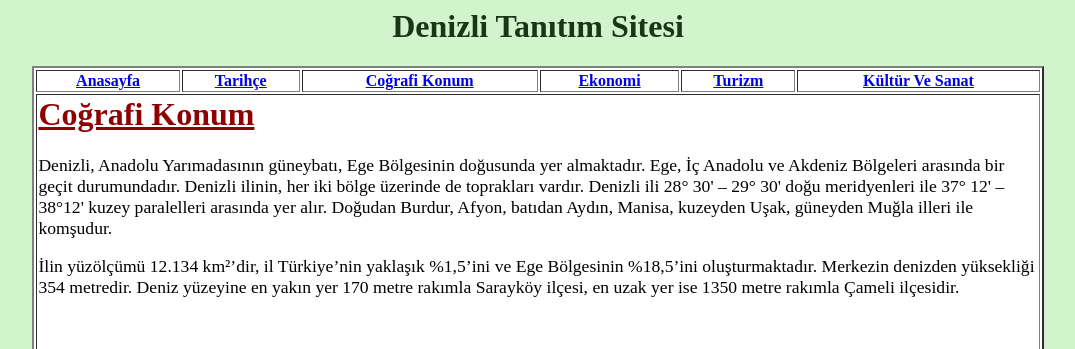
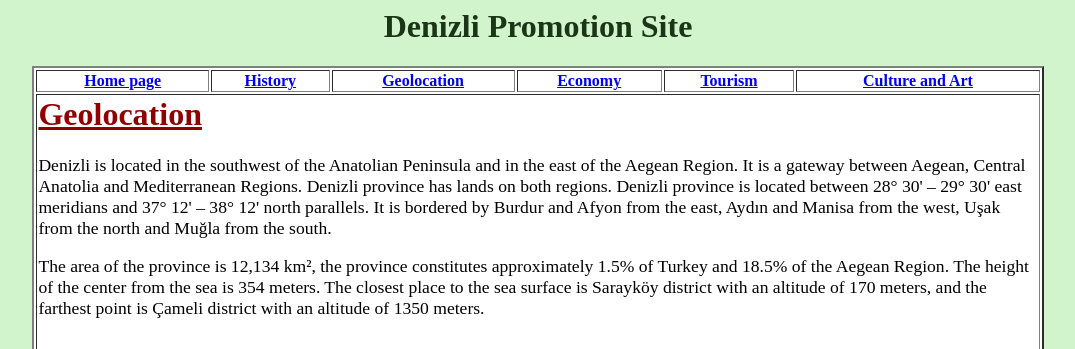
Before and after one commit to CansuKunar/Denizli-Promotion, a plain HTML site: page konum.html in a window 1280 px wide. Shown: the top 349 px of the page, without its empty margins (102-1177 px from the left). Drawn offline with Linux system fonts and the light colour scheme.

Commit message:
Update konum.html

```diff
--- a/konum.html
+++ b/konum.html
@@ -3,7 +3,7 @@
 		<title>Denizli</title>
 		<meta charset="UTF-8">
 		<meta name="description" content="Denizli">
-		<meta name="keywords" content="Denizli, Tanıtım, Tarihçe, Turizm, Ekonomi">
+		<meta name="keywords" content="Denizli, Promotion, History, Tourism, Economy, Geolocation, Culture, Art">
 		<meta name="author" content="Cansu KÜNAR">
 		<meta name="viewport" content="width=device-width, initial-scale=1.0">
 		<link rel="shortcut icon" type="image/x-icon" href="./images/DBB-logo.png">
@@ -15,34 +15,35 @@
 		</style>
 	</head>
 	<body bgcolor="#D2F4CC">
-		<a name="ust"></a>
+		<a name="top"></a>
 		<center>
 			<h1>
-				<font color="#1B3616">Denizli Tanıtım Sitesi</font>
+				<font color="#1B3616">Denizli Promotion Site</font>
 			</h1>
 		</center>
 		<table border="2" width="80%" height="60%" align="center" bgcolor="white">
 		<tr width="30" height="20" align="center" valign="center">
-			<th><a href="index.html">Anasayfa</a></th>
-			<th><a href="tarihce.html">Tarihçe</a></th>
-			<th><a href="konum.html">Coğrafi Konum</a></th>
-			<th><a href="ekonomi.html">Ekonomi</a></th>
-			<th><a href="turizm.html">Turizm</a></th>
-			<th><a href="kultur.html">Kültür Ve Sanat</a></th>
+			<th><a href="index.html">Home page</a></th>
+			<th><a href="tarihce.html">History</a></th>
+			<th><a href="konum.html">Geolocation</a></th>
+			<th><a href="ekonomi.html">Economy</a></th>
+			<th><a href="turizm.html">Tourism</a></th>
+			<th><a href="kultur.html">Culture and Art</a></th>
 		</tr>
 		<tr>
 			<td colspan="6" valign="top">
-				<h1><font color="#900000"><ins>Coğrafi Konum</ins></font></h1>
-				<p>
-				Denizli, Anadolu Yarımadasının güneybatı,
-				Ege Bölgesinin doğusunda yer almaktadır. Ege, İç Anadolu ve Akdeniz Bölgeleri arasında bir geçit durumundadır.
-				Denizli ilinin, her iki bölge üzerinde de toprakları vardır. Denizli ili 28° 30' – 29° 30'
-				doğu meridyenleri ile 37° 12' – 38°12' kuzey paralelleri arasında yer alır. Doğudan Burdur,
-				Afyon, batıdan Aydın, Manisa, kuzeyden Uşak, güneyden Muğla illeri ile komşudur.
+				<h1><font color="#900000"><ins>Geolocation</ins></font></h1>
+				<p>Denizli is located in the southwest of the Anatolian Peninsula and in the east of the Aegean Region.
+					It is a gateway between Aegean, Central Anatolia and Mediterranean Regions.
+					Denizli province has lands on both regions. Denizli province is located between
+					28° 30' – 29° 30' east meridians and 37° 12' – 38° 12' north parallels.
+					It is bordered by Burdur and Afyon from the east, Aydın and Manisa from the west,
+					Uşak from the north and Muğla from the south.
 				</p>
-				<p>İlin yüzölçümü 12.134 km²’dir, il Türkiye’nin yaklaşık %1,5’ini ve Ege Bölgesinin %18,5’ini oluşturmaktadır.
-				Merkezin denizden yüksekliği 354 metredir.
-				Deniz yüzeyine en yakın yer 170 metre rakımla Sarayköy ilçesi, en uzak yer ise 1350 metre rakımla Çameli ilçesidir.
+				<p>The area of the province is 12,134 km², the province constitutes approximately 1.5% of
+					Turkey and 18.5% of the Aegean Region. The height of the center from the sea is 354 meters.
+					The closest place to the sea surface is Sarayköy district with an altitude of 170 meters,
+					and the farthest point is Çameli district with an altitude of 1350 meters.
 				</p>
 				<br><br>
 				<center>
@@ -52,7 +53,7 @@
 				</center>
 				<br><br>
 				<center>
-				<a href="#ust"><img src="./images/pngwing.jpg" width="3%" title="Başa Dön"></a>
+				<a href="#top"><img src="./images/pngwing.jpg" width="3%" title="Back to Top"></a>
 				</center>
 			</td>
 		</tr>
```
